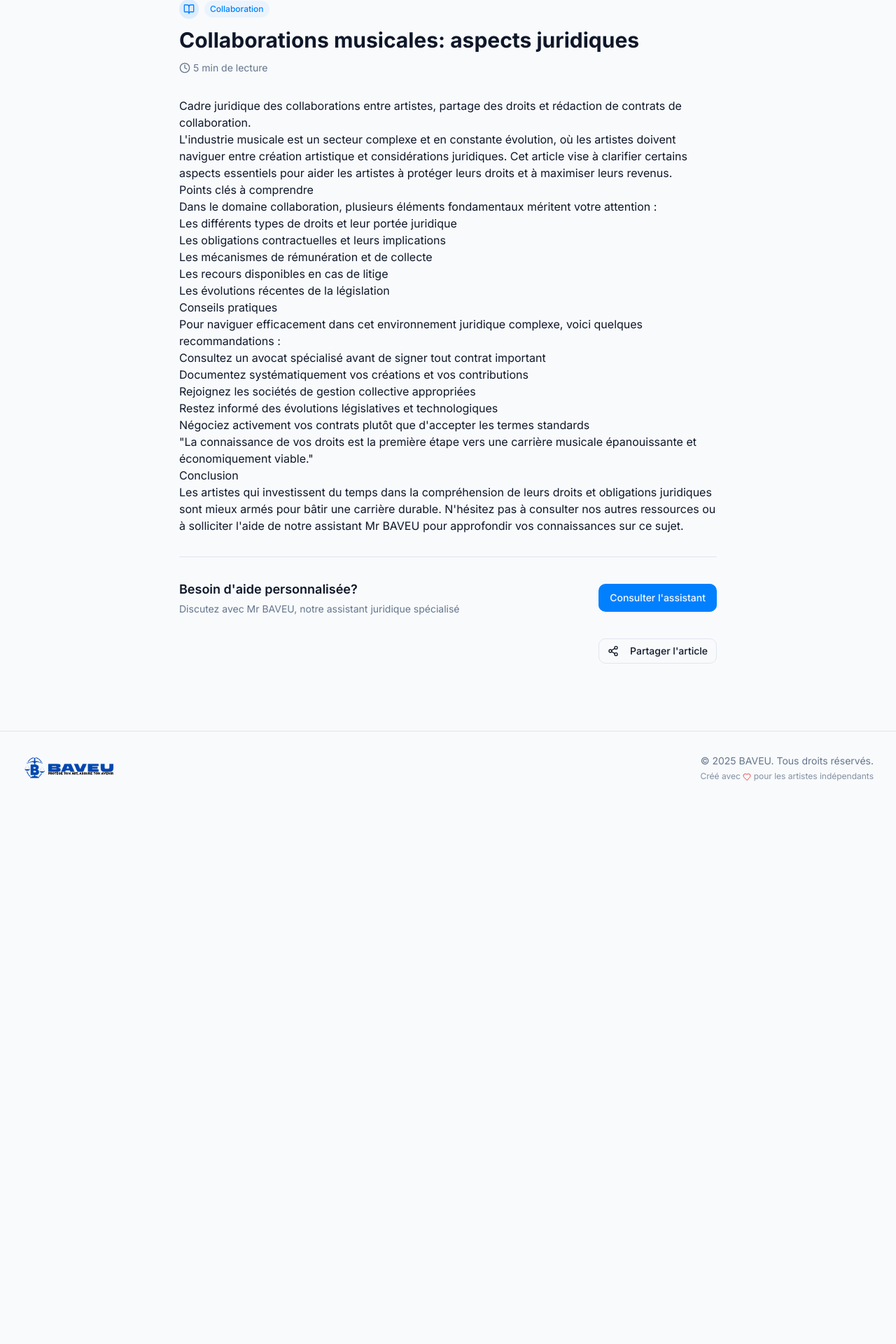
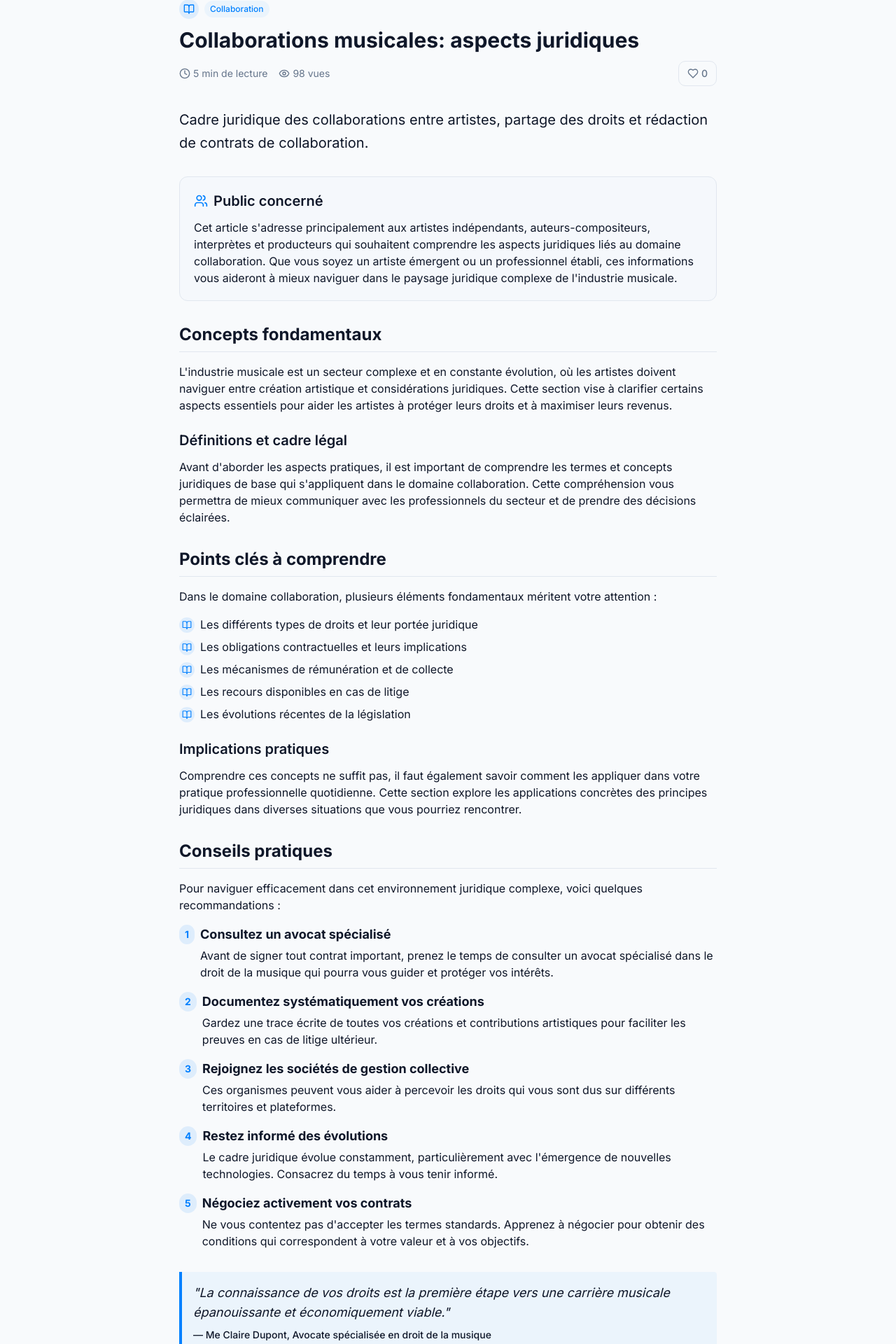
Before and after one commit to abdifrh/baveu-project, a React (Vite) app: page /kb/collaborations-aspects-juridiques in a window 1280 px wide. Shown: the part 149-2069 px from the top of the page at 70% size. Before the commit the page ends 1298 px from the top, so only its background shows below. Built offline with nearby package versions, Linux system fonts and the light colour scheme.

Commit message:
Enhance knowledge base articles layout
Improves the layout of knowledge base article content with titles, subtitles, and other elements. Adds view and like counters to each article.

```diff
--- a/src/components/KnowledgeBase/KnowledgeArticle.tsx
+++ b/src/components/KnowledgeBase/KnowledgeArticle.tsx
@@ -1,6 +1,6 @@
 
 import React from 'react';
-import { BookOpen, Clock } from 'lucide-react';
+import { BookOpen, Clock, Eye } from 'lucide-react';
 import GlassCard from '@/components/UI/GlassCard';
 import { Button } from '@/components/ui/button';
 
@@ -10,6 +10,7 @@ interface KnowledgeArticleProps {
   category: string;
   readingTime: number;
   slug: string;
+  views?: number;
 }
 
 const KnowledgeArticle: React.FC<KnowledgeArticleProps> = ({
@@ -17,7 +18,8 @@ const KnowledgeArticle: React.FC<KnowledgeArticleProps> = ({
   description,
   category,
   readingTime,
-  slug
+  slug,
+  views = 0
 }) => {
   return (
     <GlassCard className="flex flex-col h-full transition-all duration-300 hover:shadow-lg hover:-translate-y-1">
@@ -37,9 +39,16 @@ const KnowledgeArticle: React.FC<KnowledgeArticleProps> = ({
       </p>
 
       <div className="flex justify-between items-center mt-auto pt-3 border-t">
-        <div className="flex items-center text-xs text-muted-foreground">
-          <Clock className="h-3 w-3 mr-1" />
-          <span>{readingTime} min de lecture</span>
+        <div className="flex items-center gap-3 text-xs text-muted-foreground">
+          <span className="flex items-center">
+            <Clock className="h-3 w-3 mr-1" />
+            <span>{readingTime} min</span>
+          </span>
+
+          <span className="flex items-center">
+            <Eye className="h-3 w-3 mr-1" />
+            <span>{views} vues</span>
+          </span>
         </div>
 
         <Button variant="link" className="p-0 h-auto" asChild>
--- a/src/data/knowledgeArticlesData.ts
+++ b/src/data/knowledgeArticlesData.ts
@@ -6,6 +6,7 @@ export interface KnowledgeArticle {
   category: string;
   readingTime: number;
   slug: string;
+  views?: number;
 }
 
 export const knowledgeArticlesData: KnowledgeArticle[] = [
@@ -15,7 +16,8 @@ export const knowledgeArticlesData: KnowledgeArticle[] = [
     description: 'Un guide complet sur les clauses essentielles des contrats d\'édition musicale, les pièges à éviter et comment négocier des conditions favorables.',
     category: 'Contrats',
     readingTime: 8,
-    slug: 'contrats-edition-musicale'
+    slug: 'contrats-edition-musicale',
+    views: 128
   },
   {
     id: '2',
@@ -23,7 +25,8 @@ export const knowledgeArticlesData: KnowledgeArticle[] = [
     description: 'Explorez comment les droits d\'auteur fonctionnent dans l\'univers du streaming et maximisez vos revenus sur les plateformes numériques.',
     category: 'Droits d\'auteur',
     readingTime: 6,
-    slug: 'droits-auteur-streaming'
+    slug: 'droits-auteur-streaming',
+    views: 215
   },
   {
     id: '3',
@@ -31,7 +34,8 @@ export const knowledgeArticlesData: KnowledgeArticle[] = [
     description: 'Tout sur les licences de synchronisation: comment placer votre musique dans des films, séries et publicités et en tirer un revenu substantiel.',
     category: 'Licences',
     readingTime: 5,
-    slug: 'synchronisation-musicale'
+    slug: 'synchronisation-musicale',
+    views: 94
   },
   {
     id: '4',
@@ -39,7 +43,8 @@ export const knowledgeArticlesData: KnowledgeArticle[] = [
     description: 'Stratégies accessibles pour protéger légalement vos créations musicales, même avec des ressources limitées.',
     category: 'Protection',
     readingTime: 4,
-    slug: 'proteger-musique-sans-budget'
+    slug: 'proteger-musique-sans-budget',
+    views: 187
   },
   {
     id: '5',
@@ -47,7 +52,8 @@ export const knowledgeArticlesData: KnowledgeArticle[] = [
     description: 'Fonctionnement de la SACEM et autres sociétés de gestion, processus d\'adhésion et maximisation des collectes de droits.',
     category: 'Gestion collective',
     readingTime: 7,
-    slug: 'societes-gestion-collective'
+    slug: 'societes-gestion-collective',
+    views: 156
   },
   {
     id: '6',
@@ -55,7 +61,8 @@ export const knowledgeArticlesData: KnowledgeArticle[] = [
     description: 'Les aspects essentiels à négocier dans votre contrat de distribution, physique ou numérique, pour préserver vos intérêts.',
     category: 'Contrats',
     readingTime: 6,
-    slug: 'negocier-contrat-distribution'
+    slug: 'negocier-contrat-distribution',
+    views: 112
   },
   {
     id: '7',
@@ -63,7 +70,8 @@ export const knowledgeArticlesData: KnowledgeArticle[] = [
     description: 'Analyse détaillée du calcul des royalties sur les principales plateformes de streaming et stratégies pour les optimiser.',
     category: 'Revenus',
     readingTime: 8,
-    slug: 'royalties-streaming'
+    slug: 'royalties-streaming',
+    views: 243
   },
   {
     id: '8',
@@ -71,7 +79,8 @@ export const knowledgeArticlesData: KnowledgeArticle[] = [
     description: 'Décryptage des clauses les plus importantes dans les contrats d\'enregistrement et conseils pour leur négociation.',
     category: 'Contrats',
     readingTime: 9,
-    slug: 'contrats-enregistrement-clauses'
+    slug: 'contrats-enregistrement-clauses',
+    views: 134
   },
   {
     id: '9',
@@ -79,7 +88,8 @@ export const knowledgeArticlesData: KnowledgeArticle[] = [
     description: 'Cadre juridique des collaborations entre artistes, partage des droits et rédaction de contrats de collaboration.',
     category: 'Collaboration',
     readingTime: 5,
-    slug: 'collaborations-aspects-juridiques'
+    slug: 'collaborations-aspects-juridiques',
+    views: 97
   },
   {
     id: '10',
@@ -87,7 +97,8 @@ export const knowledgeArticlesData: KnowledgeArticle[] = [
     description: 'Explorer le cadre juridique des NFT dans l\'industrie musicale et comment les artistes peuvent exploiter cette technologie.',
     category: 'Innovation',
     readingTime: 7,
-    slug: 'nft-musique-opportunites'
+    slug: 'nft-musique-opportunites',
+    views: 176
   },
   {
     id: '11',
@@ -95,7 +106,8 @@ export const knowledgeArticlesData: KnowledgeArticle[] = [
     description: 'Guide pratique des différentes licences Creative Commons et comment les utiliser pour protéger et partager votre musique.',
     category: 'Licences',
     readingTime: 4,
-    slug: 'licences-creative-commons'
+    slug: 'licences-creative-commons',
+    views: 115
   },
   {
     id: '12',
@@ -103,6 +115,7 @@ export const knowledgeArticlesData: KnowledgeArticle[] = [
     description: 'Explication des droits voisins, leur différence avec les droits d\'auteur et comment ils s\'appliquent aux interprètes.',
     category: 'Droits d\'auteur',
     readingTime: 6,
-    slug: 'droits-voisins-musiciens'
+    slug: 'droits-voisins-musiciens',
+    views: 122
   }
 ];
--- a/src/pages/KnowledgeArticleDetail.tsx
+++ b/src/pages/KnowledgeArticleDetail.tsx
@@ -1,7 +1,7 @@
 
-import React from 'react';
+import React, { useState, useEffect } from 'react';
 import { useParams, Link } from 'react-router-dom';
-import { ArrowLeft, Clock, BookOpen, Share2 } from 'lucide-react';
+import { ArrowLeft, Clock, BookOpen, Share2, Eye, Heart, Users } from 'lucide-react';
 import Navbar from '@/components/Layout/Navbar';
 import Footer from '@/components/Layout/Footer';
 import { Button } from '@/components/ui/button';
@@ -10,7 +10,42 @@ import { knowledgeArticlesData } from '@/data/knowledgeArticlesData';
 
 const KnowledgeArticleDetail = () => {
   const { slug } = useParams<{ slug: string }>();
-  const article = knowledgeArticlesData.find(article => article.slug === slug);
+  const [likes, setLikes] = useState(0);
+  const [hasLiked, setHasLiked] = useState(false);
+  const [article, setArticle] = useState(knowledgeArticlesData.find(article => article.slug === slug));
+
+  useEffect(() => {
+    if (article) {
+      // Update view count in local state
+      setArticle(prevArticle => {
+        if (!prevArticle) return prevArticle;
+        return {
+          ...prevArticle,
+          views: (prevArticle.views || 0) + 1
+        };
+      });
+
+      // Check if user has already liked this article in this session
+      const likedArticles = JSON.parse(sessionStorage.getItem('likedArticles') || '{}');
+      if (likedArticles[article.id]) {
+        setHasLiked(true);
+        setLikes(likedArticles[article.id]);
+      }
+    }
+  }, [slug]);
+
+  const handleLike = () => {
+    if (hasLiked || !article) return;
+
+    const newLikes = likes + 1;
+    setLikes(newLikes);
+    setHasLiked(true);
+
+    // Store like in session storage
+    const likedArticles = JSON.parse(sessionStorage.getItem('likedArticles') || '{}');
+    likedArticles[article.id] = newLikes;
+    sessionStorage.setItem('likedArticles', JSON.stringify(likedArticles));
+  };
 
   if (!article) {
     return (
@@ -55,64 +90,184 @@ const KnowledgeArticleDetail = () => {
 
             <h1 className="text-3xl font-bold mb-3">{article.title}</h1>
 
-            <div className="flex items-center text-sm text-muted-foreground mb-6">
-              <Clock className="h-4 w-4 mr-1" />
-              <span>{article.readingTime} min de lecture</span>
+            <div className="flex items-center justify-between text-sm text-muted-foreground mb-6">
+              <div className="flex items-center space-x-4">
+                <span className="flex items-center">
+                  <Clock className="h-4 w-4 mr-1" />
+                  <span>{article.readingTime} min de lecture</span>
+                </span>
+
+                <span className="flex items-center">
+                  <Eye className="h-4 w-4 mr-1" />
+                  <span>{article.views || 1} vues</span>
+                </span>
+              </div>
+
+              <Button
+                variant={hasLiked ? "default" : "outline"}
+                size="sm"
+                className="flex items-center gap-1"
+                onClick={handleLike}
+                disabled={hasLiked}
+              >
+                <Heart className={`h-4 w-4 ${hasLiked ? 'fill-white' : ''}`} />
+                <span>{likes}</span>
+              </Button>
             </div>
           </div>
 
-          <div className="prose prose-slate dark:prose-invert max-w-none">
-            <p className="lead">
+          <div className="prose prose-lg dark:prose-invert max-w-none">
+            <p className="text-xl leading-relaxed mb-6">
               {article.description}
             </p>
 
+            <div className="bg-muted/40 rounded-lg p-5 my-8 border dark:bg-slate-800/40">
+              <h2 className="text-xl font-semibold mb-3 flex items-center">
+                <Users className="mr-2 h-5 w-5 text-primary" />
+                Public concerné
+              </h2>
+              <p>
+                Cet article s'adresse principalement aux artistes indépendants, auteurs-compositeurs, interprètes et producteurs
+                qui souhaitent comprendre les aspects juridiques liés au domaine {article.category.toLowerCase()}.
+                Que vous soyez un artiste émergent ou un professionnel établi, ces informations vous aideront
+                à mieux naviguer dans le paysage juridique complexe de l'industrie musicale.
+              </p>
+            </div>
+
+            <h2 className="text-2xl font-bold mt-8 mb-4 border-b pb-2">Concepts fondamentaux</h2>
+
             <p>
               L'industrie musicale est un secteur complexe et en constante évolution, où les artistes doivent naviguer entre création
-              artistique et considérations juridiques. Cet article vise à clarifier certains aspects essentiels pour aider les artistes
+              artistique et considérations juridiques. Cette section vise à clarifier certains aspects essentiels pour aider les artistes
               à protéger leurs droits et à maximiser leurs revenus.
             </p>
 
-            <h2>Points clés à comprendre</h2>
+            <h3 className="text-xl font-semibold mt-6 mb-3">Définitions et cadre légal</h3>
+            <p>
+              Avant d'aborder les aspects pratiques, il est important de comprendre les termes et concepts juridiques de base
+              qui s'appliquent dans le domaine {article.category.toLowerCase()}. Cette compréhension vous permettra de mieux
+              communiquer avec les professionnels du secteur et de prendre des décisions éclairées.
+            </p>
+
+            <h2 className="text-2xl font-bold mt-8 mb-4 border-b pb-2">Points clés à comprendre</h2>
 
             <p>
               Dans le domaine {article.category.toLowerCase()}, plusieurs éléments fondamentaux méritent votre attention :
             </p>
 
-            <ul>
-              <li>Les différents types de droits et leur portée juridique</li>
-              <li>Les obligations contractuelles et leurs implications</li>
-              <li>Les mécanismes de rémunération et de collecte</li>
-              <li>Les recours disponibles en cas de litige</li>
-              <li>Les évolutions récentes de la législation</li>
+            <ul className="space-y-2 my-4">
+              <li className="flex items-start">
+                <span className="bg-primary/10 rounded-full p-1 mr-2 mt-0.5 dark:bg-blue-500/20">
+                  <BookOpen className="h-3.5 w-3.5 text-primary" />
+                </span>
+                <span>Les différents types de droits et leur portée juridique</span>
+              </li>
+              <li className="flex items-start">
+                <span className="bg-primary/10 rounded-full p-1 mr-2 mt-0.5 dark:bg-blue-500/20">
+                  <BookOpen className="h-3.5 w-3.5 text-primary" />
+                </span>
+                <span>Les obligations contractuelles et leurs implications</span>
+              </li>
+              <li className="flex items-start">
+                <span className="bg-primary/10 rounded-full p-1 mr-2 mt-0.5 dark:bg-blue-500/20">
+                  <BookOpen className="h-3.5 w-3.5 text-primary" />
+                </span>
+                <span>Les mécanismes de rémunération et de collecte</span>
+              </li>
+              <li className="flex items-start">
+                <span className="bg-primary/10 rounded-full p-1 mr-2 mt-0.5 dark:bg-blue-500/20">
+                  <BookOpen className="h-3.5 w-3.5 text-primary" />
+                </span>
+                <span>Les recours disponibles en cas de litige</span>
+              </li>
+              <li className="flex items-start">
+                <span className="bg-primary/10 rounded-full p-1 mr-2 mt-0.5 dark:bg-blue-500/20">
+                  <BookOpen className="h-3.5 w-3.5 text-primary" />
+                </span>
+                <span>Les évolutions récentes de la législation</span>
+              </li>
             </ul>
 
-            <h2>Conseils pratiques</h2>
+            <h3 className="text-xl font-semibold mt-6 mb-3">Implications pratiques</h3>
+            <p>
+              Comprendre ces concepts ne suffit pas, il faut également savoir comment les appliquer dans votre
+              pratique professionnelle quotidienne. Cette section explore les applications concrètes des principes juridiques
+              dans diverses situations que vous pourriez rencontrer.
+            </p>
+
+            <h2 className="text-2xl font-bold mt-8 mb-4 border-b pb-2">Conseils pratiques</h2>
 
             <p>
               Pour naviguer efficacement dans cet environnement juridique complexe, voici quelques recommandations :
             </p>
 
-            <ol>
-              <li>Consultez un avocat spécialisé avant de signer tout contrat important</li>
-              <li>Documentez systématiquement vos créations et vos contributions</li>
-              <li>Rejoignez les sociétés de gestion collective appropriées</li>
-              <li>Restez informé des évolutions législatives et technologiques</li>
-              <li>Négociez activement vos contrats plutôt que d'accepter les termes standards</li>
+            <ol className="space-y-4 my-4">
+              <li className="flex items-start">
+                <span className="bg-primary/10 rounded-full px-2 py-1 mr-2 font-bold text-primary text-sm dark:bg-blue-500/20">1</span>
+                <div>
+                  <strong className="text-lg">Consultez un avocat spécialisé</strong>
+                  <p className="mt-1">Avant de signer tout contrat important, prenez le temps de consulter un avocat spécialisé
+                  dans le droit de la musique qui pourra vous guider et protéger vos intérêts.</p>
+                </div>
+              </li>
+              <li className="flex items-start">
+                <span className="bg-primary/10 rounded-full px-2 py-1 mr-2 font-bold text-primary text-sm dark:bg-blue-500/20">2</span>
+                <div>
+                  <strong className="text-lg">Documentez systématiquement vos créations</strong>
+                  <p className="mt-1">Gardez une trace écrite de toutes vos créations et contributions artistiques pour faciliter
+                  les preuves en cas de litige ultérieur.</p>
+                </div>
+              </li>
+              <li className="flex items-start">
+                <span className="bg-primary/10 rounded-full px-2 py-1 mr-2 font-bold text-primary text-sm dark:bg-blue-500/20">3</span>
+                <div>
+                  <strong className="text-lg">Rejoignez les sociétés de gestion collective</strong>
+                  <p className="mt-1">Ces organismes peuvent vous aider à percevoir les droits qui vous sont dus sur différents
+                  territoires et plateformes.</p>
+                </div>
+              </li>
+              <li className="flex items-start">
+                <span className="bg-primary/10 rounded-full px-2 py-1 mr-2 font-bold text-primary text-sm dark:bg-blue-500/20">4</span>
+                <div>
+                  <strong className="text-lg">Restez informé des évolutions</strong>
+                  <p className="mt-1">Le cadre juridique évolue constamment, particulièrement avec l'émergence de nouvelles
+                  technologies. Consacrez du temps à vous tenir informé.</p>
+                </div>
+              </li>
+              <li className="flex items-start">
+                <span className="bg-primary/10 rounded-full px-2 py-1 mr-2 font-bold text-primary text-sm dark:bg-blue-500/20">5</span>
+                <div>
+                  <strong className="text-lg">Négociez activement vos contrats</strong>
+                  <p className="mt-1">Ne vous contentez pas d'accepter les termes standards. Apprenez à négocier pour obtenir
+                  des conditions qui correspondent à votre valeur et à vos objectifs.</p>
+                </div>
+              </li>
             </ol>
 
-            <blockquote>
-              <p>
+            <blockquote className="bg-primary/5 border-l-4 border-primary p-4 my-8 rounded-r dark:bg-blue-500/10 dark:border-blue-500">
+              <p className="italic text-lg">
                 "La connaissance de vos droits est la première étape vers une carrière musicale épanouissante et économiquement viable."
               </p>
+              <footer className="mt-2 font-medium text-sm">— Me Claire Dupont, Avocate spécialisée en droit de la musique</footer>
             </blockquote>
 
-            <h2>Conclusion</h2>
+            <h2 className="text-2xl font-bold mt-8 mb-4 border-b pb-2">Conclusion</h2>
 
             <p>
               Les artistes qui investissent du temps dans la compréhension de leurs droits et obligations juridiques sont mieux
               armés pour bâtir une carrière durable. N'hésitez pas à consulter nos autres ressources ou à solliciter l'aide de
               notre assistant Mr BAVEU pour approfondir vos connaissances sur ce sujet.
             </p>
+
+            <div className="bg-muted/40 rounded-lg p-5 my-8 border dark:bg-slate-800/40">
+              <h3 className="text-lg font-semibold mb-2">Ressources supplémentaires</h3>
+              <ul className="space-y-2">
+                <li>Guide pratique des contrats musicaux (SACEM)</li>
+                <li>Législation française sur les droits d'auteur</li>
+                <li>Études de cas et jurisprudence récente</li>
+                <li>Modèles de contrats et documents types</li>
+              </ul>
+            </div>
           </div>
 
           <Separator className="my-8" />
--- a/src/pages/KnowledgeBase.tsx
+++ b/src/pages/KnowledgeBase.tsx
@@ -42,6 +42,7 @@ const KnowledgeBase = () => {
                       category={article.category}
                       readingTime={article.readingTime}
                       slug={article.slug}
+                      views={article.views}
                     />
                   ))}
               </div>
```
Also changed, not shown: src/components/Chat/ChatMessage.tsx (+5 -3 lines).
